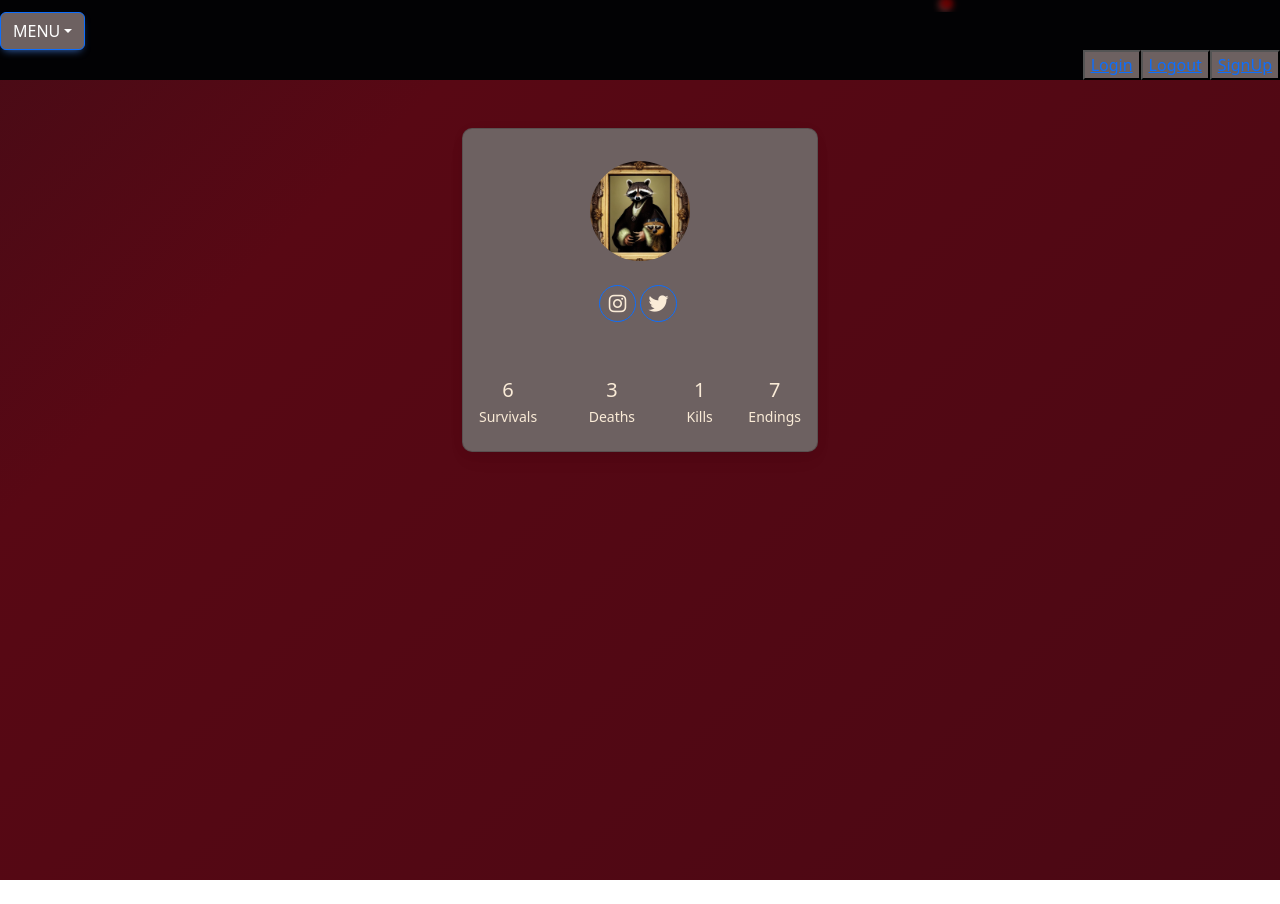
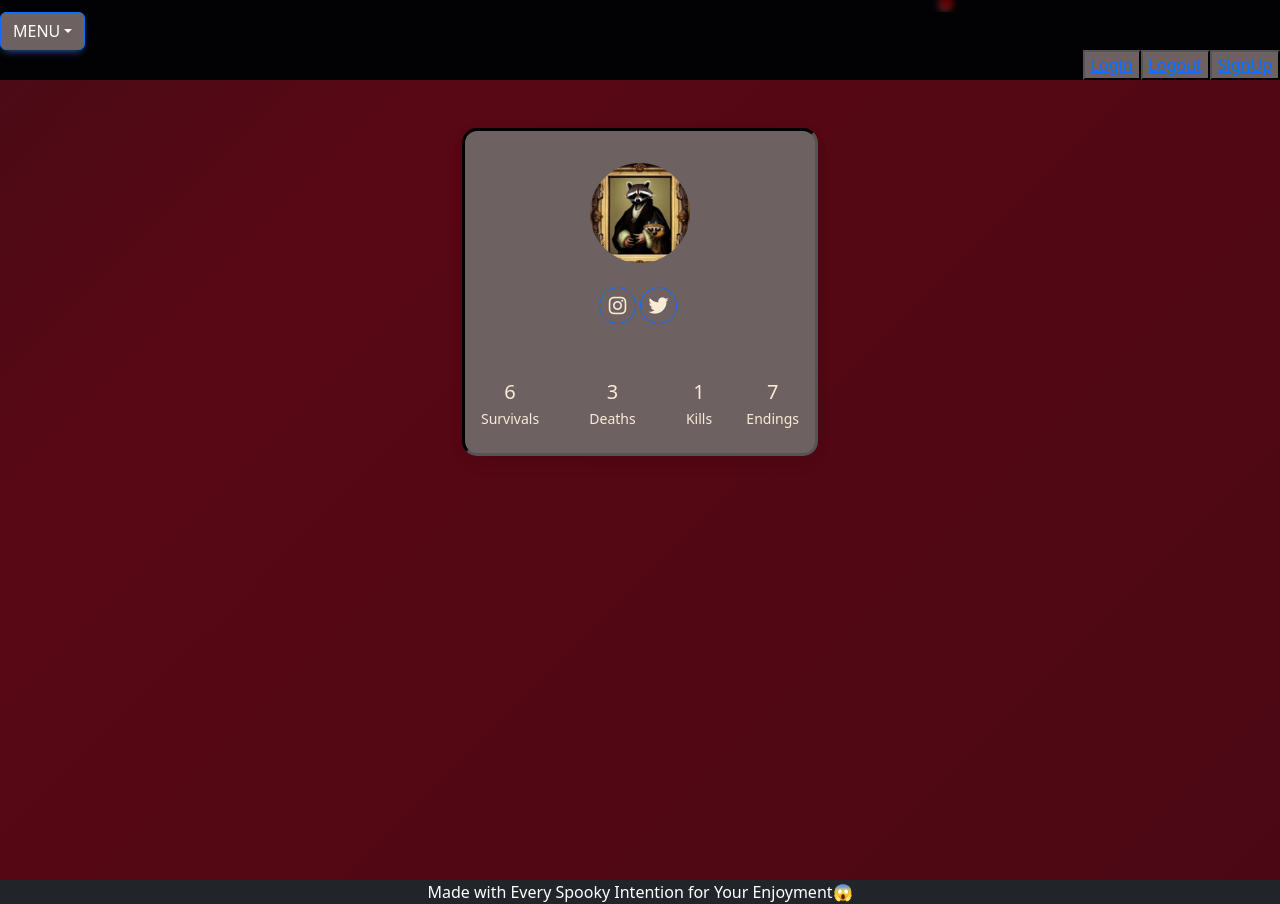
Before and after one commit to kiriludp/front-end-Horror, a React (Create React App) app: page /profile in a window 1280 px wide. Shown: the part 136-1040 px from the top of the page. Before the commit the page ends 1016 px from the top, so only its background shows below. Built offline with nearby package versions, Linux system fonts and the light colour scheme; no server answers; a web font is replaced by a local one.

Commit message:
add on icons and footer

```diff
--- a/src/App.js
+++ b/src/App.js
@@ -7,6 +7,7 @@ import GamePlay from './pages/GamePlay';
 import Homepage from './pages/Homepage';
 import Profile from './pages/Profile'
 import AuthForm from './pages/AuthForm';
+import Footer from './components/Footer';
 import API from './utils/API';
 
 
@@ -50,8 +51,8 @@ const logout = ()=>{
           <Route path="/start" element={<GameStart />} />
           <Route path="/game" element={<GamePlay />} />
           <Route path="/profile" element={<Profile />} />
-
-        </Routes>
+          </Routes>
+        <Footer />
       </Router>
 
     </div>
--- /dev/null
+++ b/src/components/Footer.js
@@ -0,0 +1,16 @@
+import React from 'react';
+import { MDBFooter } from 'mdb-react-ui-kit';
+import '../styles/Footer.css'
+
+export default function Footer() {
+    return (
+      <MDBFooter className='text-center' color='white' bgColor='dark'>
+
+        <div className="foot">
+          Made with Every Spooky Intention for Your Enjoyment<span role="img" aria-label="scary">😱</span>
+          </div>
+
+
+      </MDBFooter>
+    );
+  }
--- a/src/pages/Homepage.js
+++ b/src/pages/Homepage.js
@@ -11,7 +11,7 @@ export default function Homepage() {
     return (
         <div className="homepage-container">
             <div className="title">
-                <h1> <img src={trees} className='lead'></img><img src={machete}className='lead'></img> <img src={trees} className='lead'></img> </h1>
+                <h1> <img src={trees} className='lead' alt="tree"></img><img src={machete}className='lead' alt="machete"></img> <img src={trees} className='lead' alt="tree"></img> </h1>
             </div>
             <div className="mainText-textContainer">
             <p className="storySetup-textContainer">
@@ -66,10 +66,10 @@ export default function Homepage() {
                    </div>
 
                    <Link className='Homepage-link' to='/start'>
-                    <img src={carImage} className='choice'></img>
+                    <img src={carImage} className='choice' alt="car icon"></img>
                 </Link>
                 <Link className='Homepage-link' to='/start'>
-                <img src={campImage} className='choice'></img>
+                <img src={campImage} className='choice' alt="tent icon"></img>
                 </Link>
 
 
--- a/src/pages/Profile.js
+++ b/src/pages/Profile.js
@@ -26,7 +26,7 @@ export default function Profile() {
       <MDBContainer className="container py-5 h-100">
         <MDBRow className="justify-content-center  h-100">
           <MDBCol md="12" xl="4">
-            <MDBCard className="card" style={{ borderRadius: '10px' }}>
+            <MDBCard className="card" style={{ borderRadius: '15px' }}>
               <MDBCardBody className="text-center">
                 <div className="mt-3 mb-4">
                 <MDBCardImage src={pic}
@@ -71,9 +71,6 @@ export default function Profile() {
       </MDBContainer>
 
 
-
-
-
     </div>
   );
 }
--- /dev/null
+++ b/src/styles/Footer.css
@@ -0,0 +1,4 @@
+#foot {
+    margin-top: 5px;
+    height: 10px;
+}
--- a/src/styles/Profile.css
+++ b/src/styles/Profile.css
@@ -1,6 +1,9 @@
 
 .card{
     background-color: #6d6161;
+    border-style: inset;
+    border-color: black;
+    border-width: 3px;
 }
 
 
```
